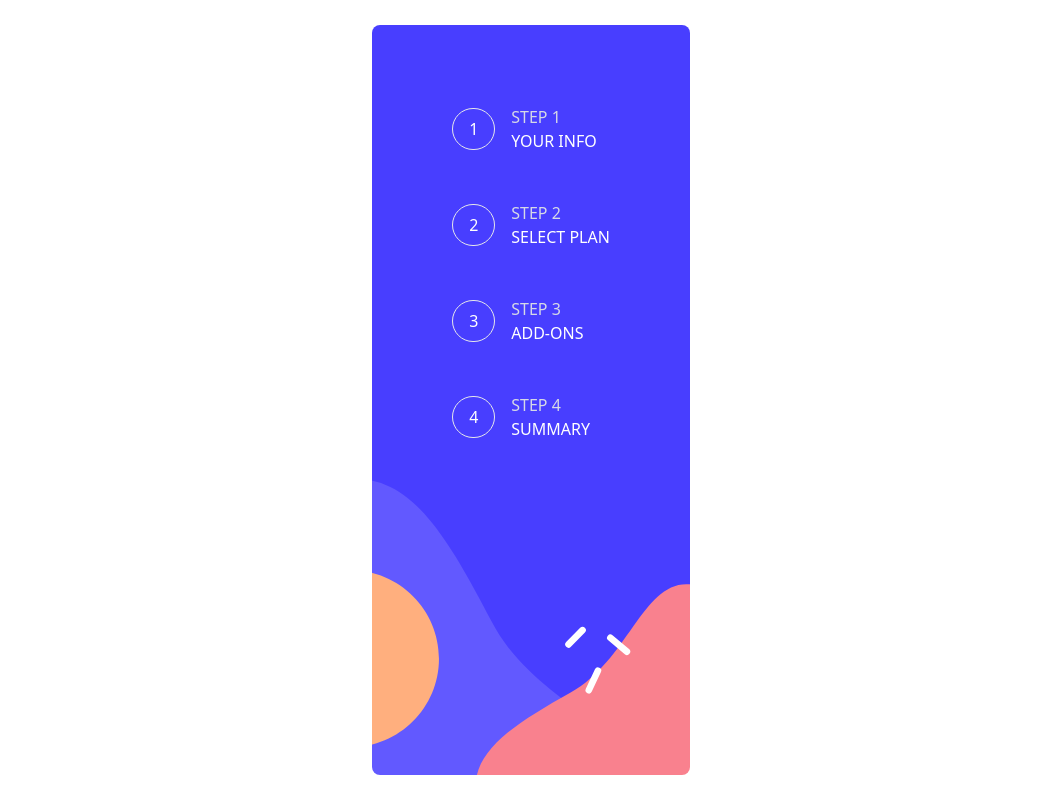
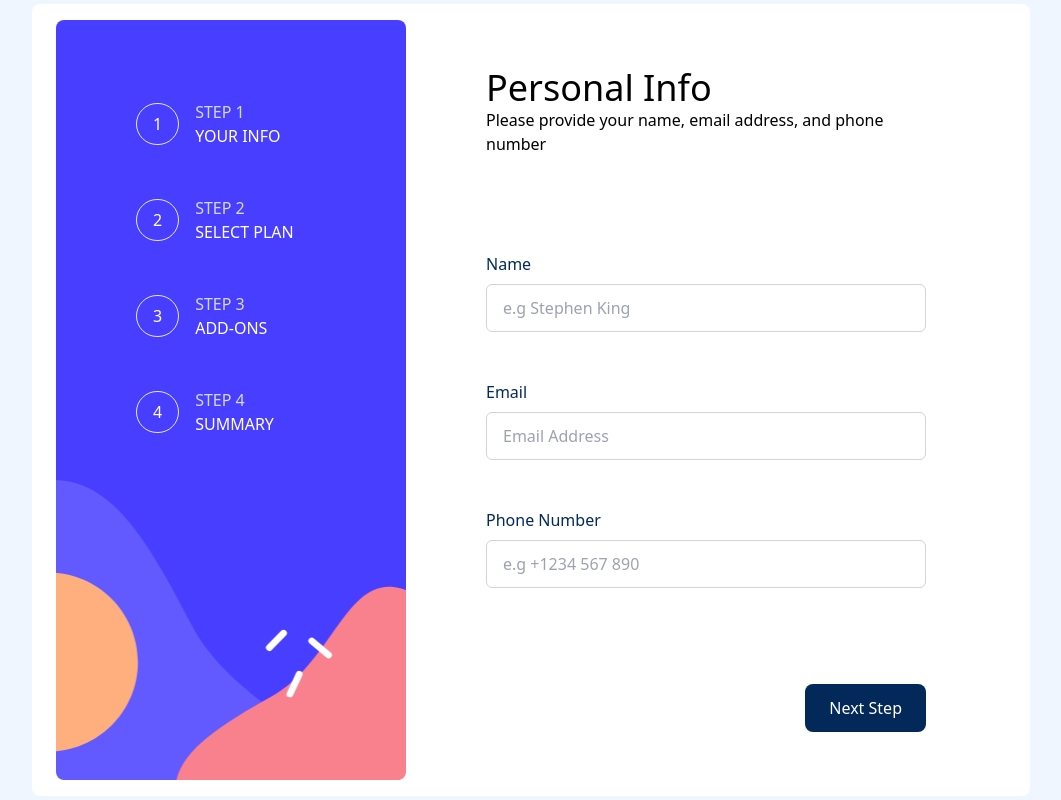
Before and after one commit to VPontis15/multi-step-form, a React (Vite) app: page / in a window 1280 px wide. Shown: the whole page, without its empty margins (109-1170 px from the left). Built offline with nearby package versions, Linux system fonts and the light colour scheme.

Commit message:
finish the stateless aspect and styling

```diff
--- a/src/App.jsx
+++ b/src/App.jsx
@@ -2,7 +2,7 @@ import InfoForm from "./features/UserInfo/InfoForm";
 
 function App() {
   return (
-    <div className="grid min-h-screen items-center justify-center">
+    <div className="grid min-h-screen items-center justify-center bg-body">
       <InfoForm />
     </div>
   );
--- a/src/features/UserInfo/InfoForm.jsx
+++ b/src/features/UserInfo/InfoForm.jsx
@@ -1,9 +1,44 @@
+import Input from "../ui/Input";
+import Form from "../ui/Form";
+import FormRow from "../ui/FormRow";
 import Navigation from "../ui/Navigation";
 
 function InfoForm() {
   return (
-    <div className="h-[750px]">
+    <div className="grid  grid-cols-[350px_600px] rounded-lg bg-white px-6 py-4">
       <Navigation />
+      <Form
+        formTitle={"Personal Info"}
+        description={
+          "Please provide your name, email address, and phone number"
+        }
+        step={1}
+      >
+        <FormRow label={"Name"}>
+          <Input
+            type={"text"}
+            name={"name"}
+            placeholder={"e.g Stephen King"}
+            id={"name"}
+          />
+        </FormRow>
+        <FormRow label={"Email"}>
+          <Input
+            type={"email"}
+            name={"email"}
+            placeholder={"Email Address"}
+            id={"email"}
+          />
+        </FormRow>
+        <FormRow label={"Phone Number"}>
+          <Input
+            type={"text"}
+            name={"phone"}
+            placeholder={"e.g +1234 567 890"}
+            id={"phone"}
+          />
+        </FormRow>
+      </Form>
     </div>
   );
 }
```
